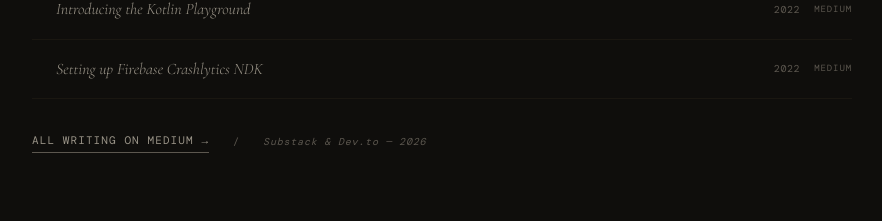
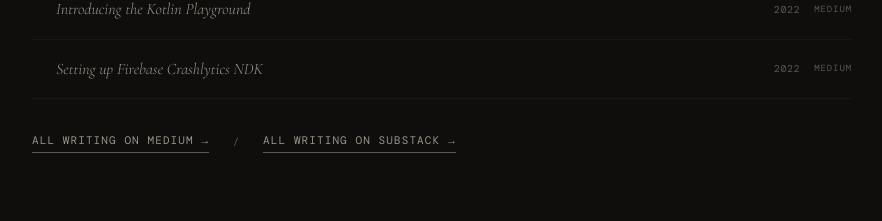
Before and after one commit to ivangarzab/ivangarzab-com, a React (Vite) app: page / in a window 1280 px wide. Shown: the part 4178-4399 px from the top of the page, without its empty margins (198-1080 px from the left). Built offline with nearby package versions, Linux system fonts and the light colour scheme; a web font is replaced by a local one.

Commit message:
feat: Add link to Substack profile

```diff
--- a/src/components/Writing.tsx
+++ b/src/components/Writing.tsx
@@ -33,7 +33,14 @@ export default function Writing({ writing }: { writing: WritingEntry[] }) {
           All writing on Medium →
         </a>
         <span className="hero-divider">/</span>
-        <span className="writing-soon">Substack &amp; Dev.to — 2026</span>
+        <a
+          href="https://substack.com/@ivangarzab"
+          className="hero-link"
+          target="_blank"
+          rel="noreferrer"
+        >
+          All writing on Substack →
+        </a>
       </div>
     </section>
   );
```
